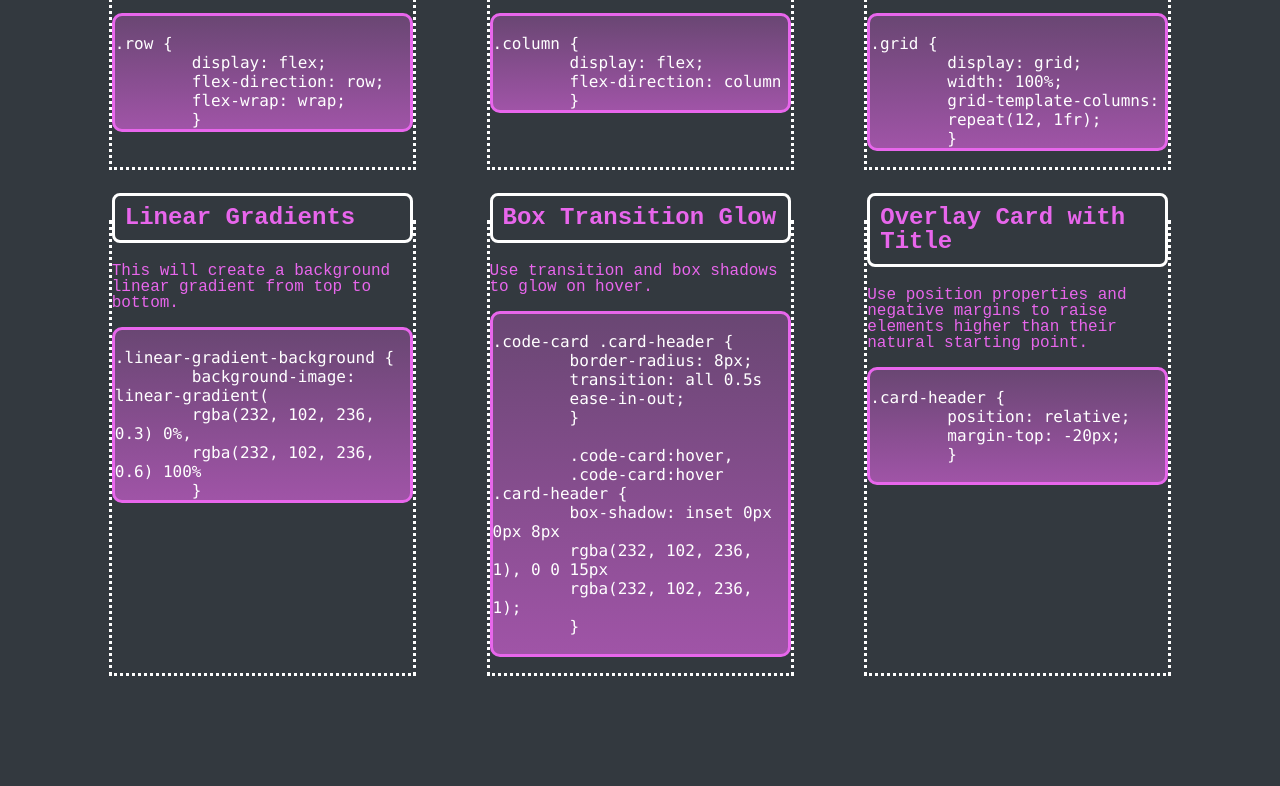
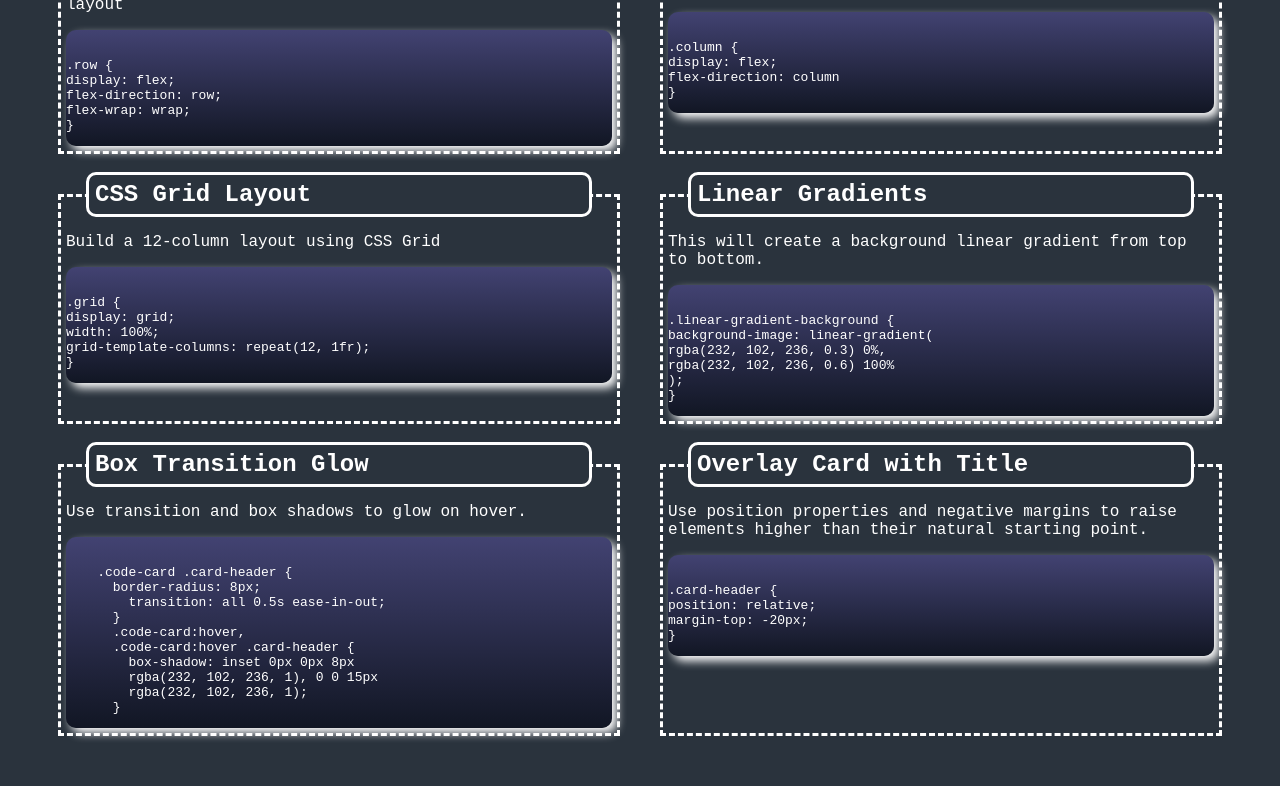
Before and after one commit to rich-f-p/mini-project2, a plain HTML site: page index.html in a window 1280 px wide. Shown: the part 277-1063 px from the top of the page. Before the commit the page ends 991 px from the top, so only its background shows below. Drawn offline with Linux system fonts and the light colour scheme; files that its build step writes are made by us from their sources.

Commit message:
remodel of html and css,plus a READ.md

```diff
--- a/index.html
+++ b/index.html
@@ -12,94 +12,89 @@
 <body>
     <header class="top">
         <h1>CSS Snippet CheatSheet </h1>
-        <nav>
+        <p>
             Ever have trouble recalling the exact syntax for your favorite CSS code? Give it a permanent home and add it to
       this page! Select any snippet below and it'll automatically select all of the code for you to copy.
-        </nav>
+        </p>
 
     </header>
 
     <main class="main">
         <section class="section">
-            <media class= "media">
             <h2 class="row">Flexbox Row</h2>
                 <p class="text">Use these three properties to create a Flexbox row layout</p>
-                <pre class="code">
-                    <code>.row {
+            <aside class="pre">
+                <pre><code>
+.row {
 display: flex;
 flex-direction: row;
 flex-wrap: wrap;
 }</code></pre>
-    </media>
         </section>
         <section class="section">
-            <media class= "media">
             <h2 class="row">Flexbox Column</h2>
                 <p class="text">Use this to create a Flexbox column layout.
                 </p>
-                <pre class="code">
-                   <code>.column {
+                <aside class="pre">
+                    <pre><code>
+.column {
 display: flex;
 flex-direction: column
 }</code></pre>
-    </media>
+                </aside>
         </section>
-
         <section class="section">
-            <media class= "media">
             <h2 class="row">CSS Grid Layout</h2>
                 <p class="text">Build a 12-column layout using CSS Grid
                 </p>
-                <pre class="code">
-                    <code>.grid {
+            <aside class="pre">
+                    <pre><code>
+.grid {
 display: grid;
 width: 100%;
-        grid-template-columns:
-        repeat(12, 1fr);
+grid-template-columns: repeat(12, 1fr);
 }</code></pre>
-    </media>
+                </aside>
         </section>
         <section class="section">
-            <media class= "media">
             <h2 class="row">Linear Gradients</h2>
                 <p class="text">This will create a background linear gradient from top to bottom.</p>
-<pre class="code">
-    <code>.linear-gradient-background {
+            <aside class="pre">
+                    <pre><code>
+.linear-gradient-background {
 background-image: linear-gradient(
 rgba(232, 102, 236, 0.3) 0%,
 rgba(232, 102, 236, 0.6) 100%
+);
 }</code></pre>
-    </media>
         </section>
         <section class="section">
-            <media class= "media">
             <h2 class="row">Box Transition Glow</h2>
                 <p class="text">Use transition and box shadows to glow on hover.
                 </p>
-                <pre class="code"> <code>.code-card .card-header {
+            <aside class="pre">
+                    <pre><code>
+    .code-card .card-header {
       border-radius: 8px;
-        transition: all 0.5s
-        ease-in-out;
+        transition: all 0.5s ease-in-out;
       }
-
       .code-card:hover,
       .code-card:hover .card-header {
         box-shadow: inset 0px 0px 8px
         rgba(232, 102, 236, 1), 0 0 15px
         rgba(232, 102, 236, 1);
-        }</code> </pre>
-    </media>
+      }</code></pre>
         </section>
         <section class="section">
-            <media class= "media">
             <h2 class="row">Overlay Card with Title</h2>
                 <p class="text">Use position properties and negative margins to raise elements higher than their natural starting point.
                 </p>
-                <pre class="code"> <code>.card-header {
+            <aside class="pre">
+                    <pre><code>
+.card-header {
 position: relative;
 margin-top: -20px;
-        }</code> </pre>
-    </media>
+}</code></pre>
         </section>
     </main>
 
--- a/style.css
+++ b/style.css
@@ -1,119 +1,95 @@
 :root {
-    --darkgray: #33393f;
-    --brightpurple: #e866ec;
+    --white: white;
+    --darkgray: #2a333d;
+    --pink:rgb(105, 105, 221);
 }
-* {
+
+body {
+    background-color: var(--darkgray);
     font-family: 'Courier New', Courier, monospace;
 }
-h1 {
-    color: var(--brightpurple);
-}
-body {
-    background-color: var(--darkgray);
-}
+
 .top {
     text-align: center;
-    margin-top: 25px;
 }
-.main {
+
+.top h1 {
+    color: var(--pink);
+}
+
+.top p {
+    color: var(--white);
+}
+
+main {
     display: flex;
     flex-wrap: wrap;
-    flex-direction: row;
     justify-content: space-evenly;
-    padding: 30px;
-    position: relative;
-    row-gap: 50px;
+    gap: 40px 40px;
+    margin: 100px 50px 50px 50px
+}
 
-}
-nav {
-    color: white;
-    margin-bottom: 50px;
-}
 .section {
-    border-style: dotted;
-    color: var(--brightpurple);
-    border-color: white;
-    max-width: 25%;
-    display: grid;
-    column-gap: 50px;
-
-}
-p.text {
+    padding: 5px;
+    border: dashed var(--white);
+    display: flex;
+    flex-direction: column;
+    flex: 1 0 30%;
+    color: var(--white);
 
 
 }
-h2 {
-    line-height: 1.0;
+
+.section:hover,
+.row {
+    border-radius: 8px;
+    transition: all 0.2s ease-in;
+    color:white
 }
-.row {
-    border-style: solid;
-    font-weight: bold;
-    border-radius: 10px;
-    position: relative;
-    margin-top: -30px;
-    background-color: var(--darkgray);
-    padding: 10px;
-    height: fit-content;
-    border-color: white;
 
-}
-.section .row {
-    border-radius: 8px;
-    transition: all 0.5s ease-in-out;
-}
 .section:hover,
 .section:hover .row {
-    box-shadow: inset 0px 0px 8px
-    rgba(232, 102, 236, 1), 0 0 15px
-    rgba(232, 102, 236, 1);
+    box-shadow: inset 0px 0px 10px
+    rgb(238, 237, 243), 0 0 15px
+    rgb(91, 106, 221);
 }
 
-p {
-    color: var(--brightpurple);
-    line-height: 1.0;
-    margin: 0%;
+.section .row {
+    background-color: var(--darkgray);
+    border:  solid var(--white);
+    border-radius: 10px;
+    margin: -30px 20px 0 20px;
+    padding: 6px;
+}
 
+.section .text {
+    color: var(--white);
 }
-code {
-    display: flex;
-    color: white;
-    white-space: pre-wrap;
-    font-family: Consolas, 'Andale Mono WT', 'Andale Mono', 'Lucida Console',
-    'Lucida Sans Typewriter', 'DejaVu Sans Mono', 'Bitstream Vera Sans Mono',
-    'Liberation Mono', 'Nimbus Mono L', Monaco, 'Courier New', Courier,
-    monospace;
+
+.pre {
+    background-image: linear-gradient(
+    rgb(122, 102, 236, 0.3) 0%,
+    rgba(1, 3, 19, 0.6) 100%
+    );
+    border-radius: 10px;
+    box-shadow: 5px 5px 10px;
+    color: var(--white);
+}
+.pre:active{
+    user-select: all;
+}
+
+::selection{
+    background-color: rgb(231, 88, 88);
 }
 
 
-pre code:active {
-    user-select: all;
-}
-
-::selection {
-    background-color: aqua;
-    color: var(--darkgray);
-}
-
-.code {
-
-    overflow: auto;
-    border-style: solid;
-
-}
-
-.code.code {
-    background-image: linear-gradient(
-    rgba(232, 102, 236, 0.3) 0%,
-    rgba(232, 102, 236, 0.6) 100%
-    );
-    border-radius: 10px;
-}
-
 @media screen and (max-width: 770px) {
     section {
-        display:flex
-        flex: 1 0 50%;
+        display: flex;
+        flex: 0 0 50%;
       }
+}
 
 
 @media screen and (max-width: 700px) {
```
Also changed, not shown: 1 other file. Lines whose indentation alone changed are shown as unchanged.
